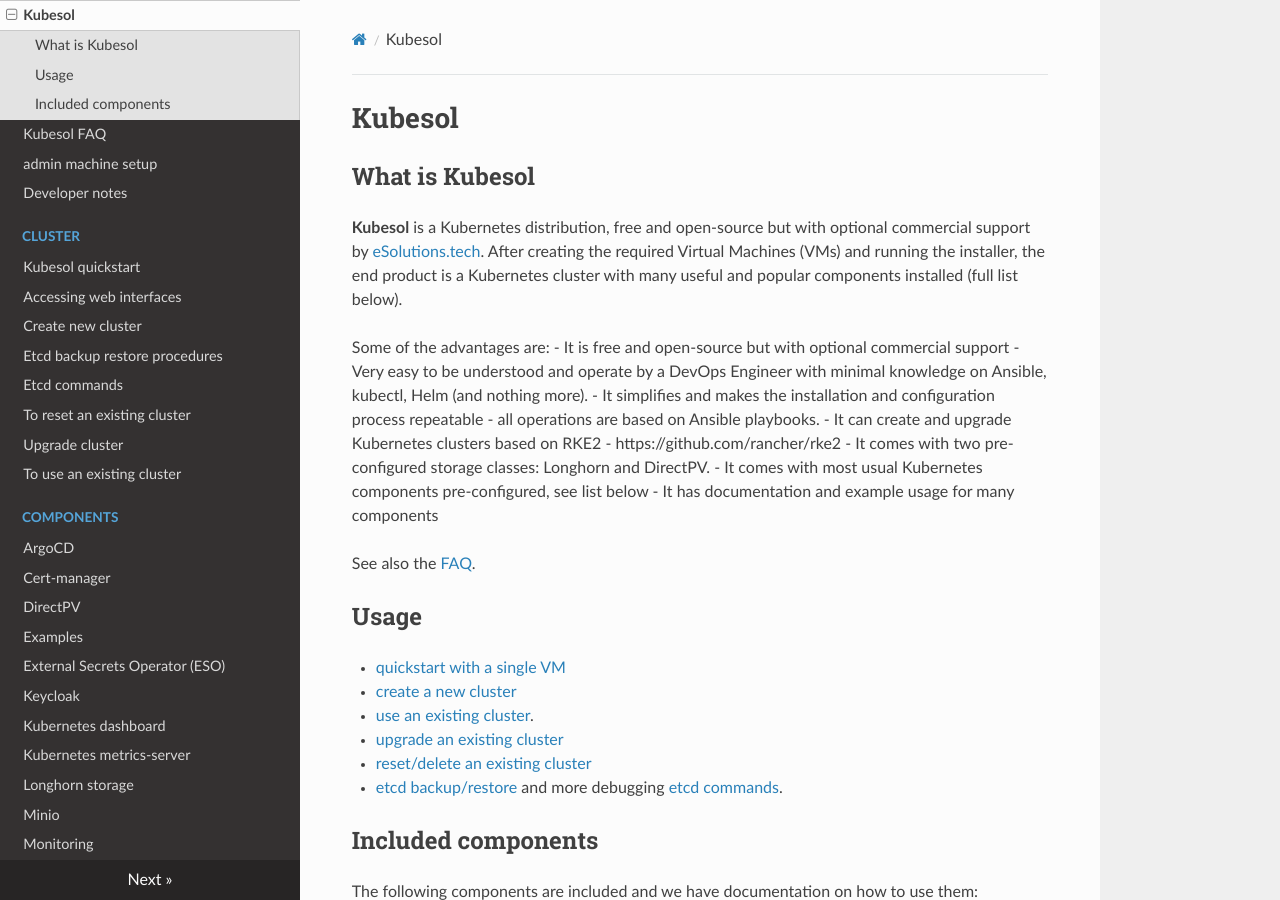
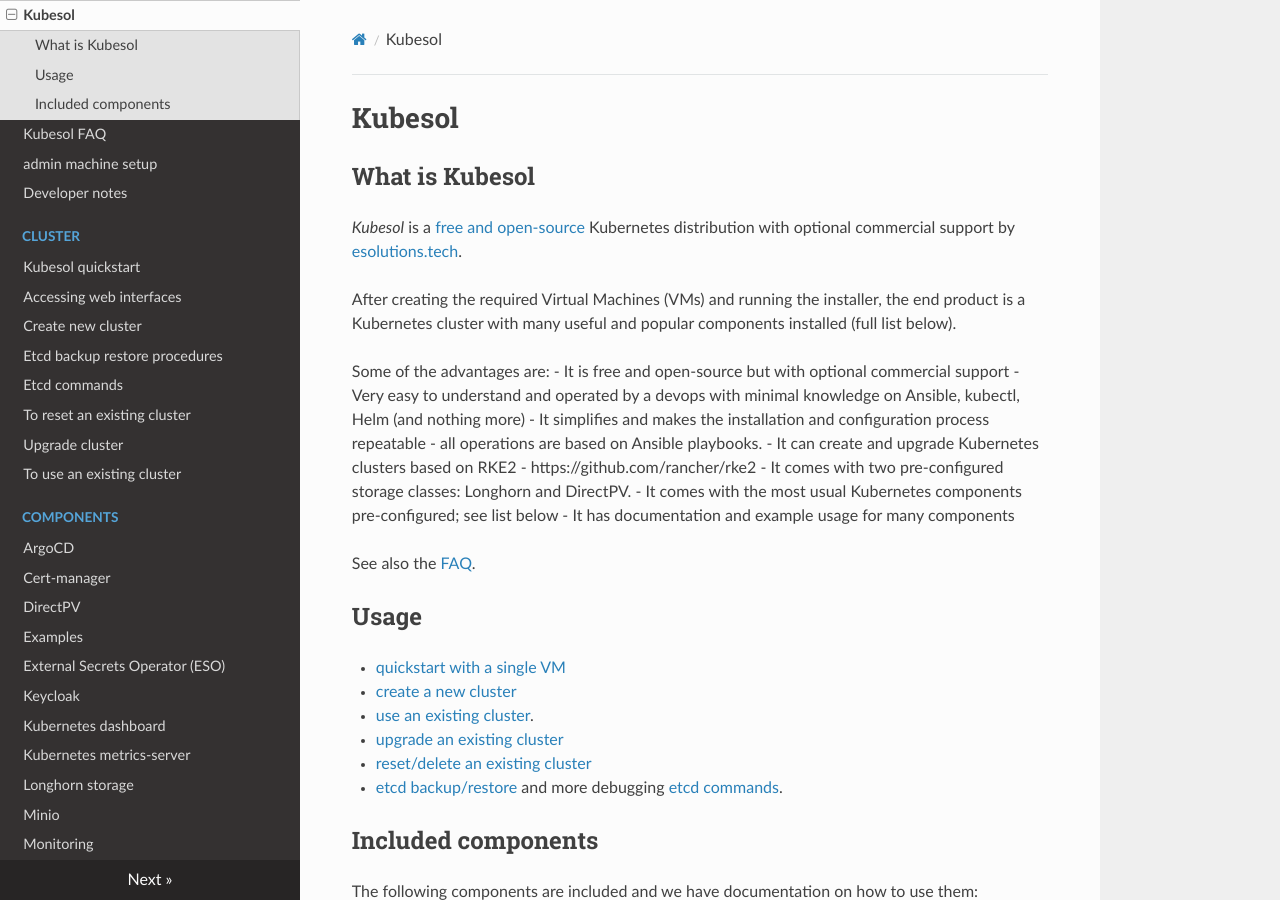
Before and after one commit to eSolutionsTech/kubesol, an MkDocs documentation site: the page built from docs/README.md, in a window 1280 px wide and 900 px high. Built offline with MkDocs 1.6.1, drawn with Linux system fonts in a browser that asks for light colours; nearby versions of some CDN libraries.

Commit message:
corrected typos

```diff
--- a/docs/README.md
+++ b/docs/README.md
@@ -2,15 +2,18 @@
 
 ## What is Kubesol
 
-**Kubesol** is a Kubernetes distribution, free and open-source but with optional commercial support by [eSolutions.tech](https://www.esolutions.tech/kubesol). After creating the required Virtual Machines (VMs) and running the installer, the end product is a Kubernetes cluster with many useful and popular components installed (full list below).
+_Kubesol_ is a [free and open-source](LICENSE.md) Kubernetes distribution
+with optional commercial support by [esolutions.tech](https://www.esolutions.tech/kubesol).
+
+After creating the required Virtual Machines (VMs) and running the installer, the end product is a Kubernetes cluster with many useful and popular components installed (full list below).
 
 Some of the advantages are:
 - It is free and open-source but with optional commercial support
-- Very easy to be understood and operate by a DevOps Engineer with minimal knowledge on Ansible, kubectl, Helm (and nothing more).
+- Very easy to understand and operated by a devops with minimal knowledge on Ansible, kubectl, Helm (and nothing more)
 - It simplifies and makes the installation and configuration process repeatable - all operations are based on Ansible playbooks.
 - It can create and upgrade Kubernetes clusters based on RKE2 - https://github.com/rancher/rke2
 - It comes with two pre-configured storage classes: Longhorn and DirectPV.
-- It comes with most usual Kubernetes components pre-configured, see list below
+- It comes with the most usual Kubernetes components pre-configured; see list below
 - It has documentation and example usage for many components
 
 See also the [FAQ](FAQ.md).
```
Also changed, not shown: README.md (+2 -3 lines), docs/cluster/Quickstart.md (+6 -4 lines).
